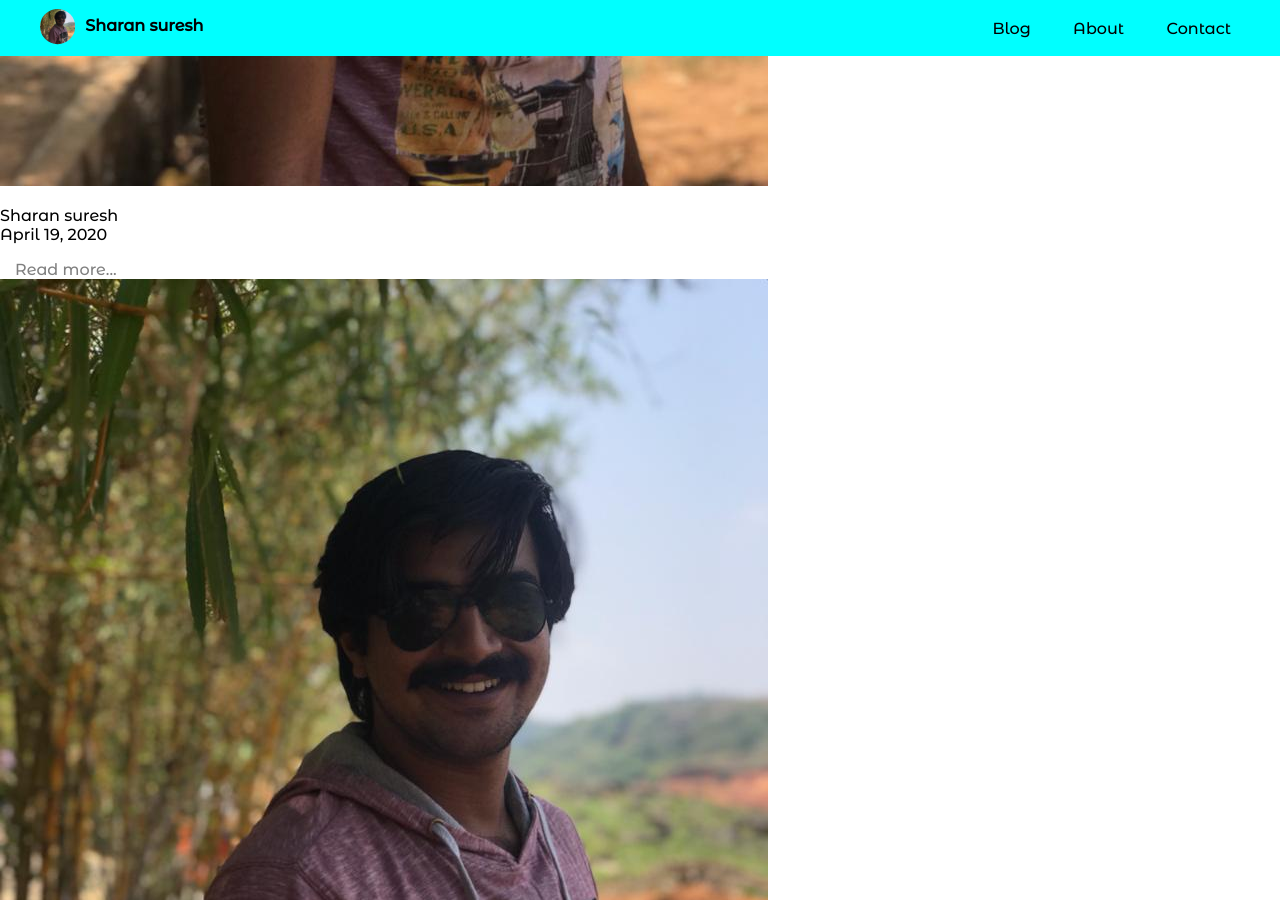
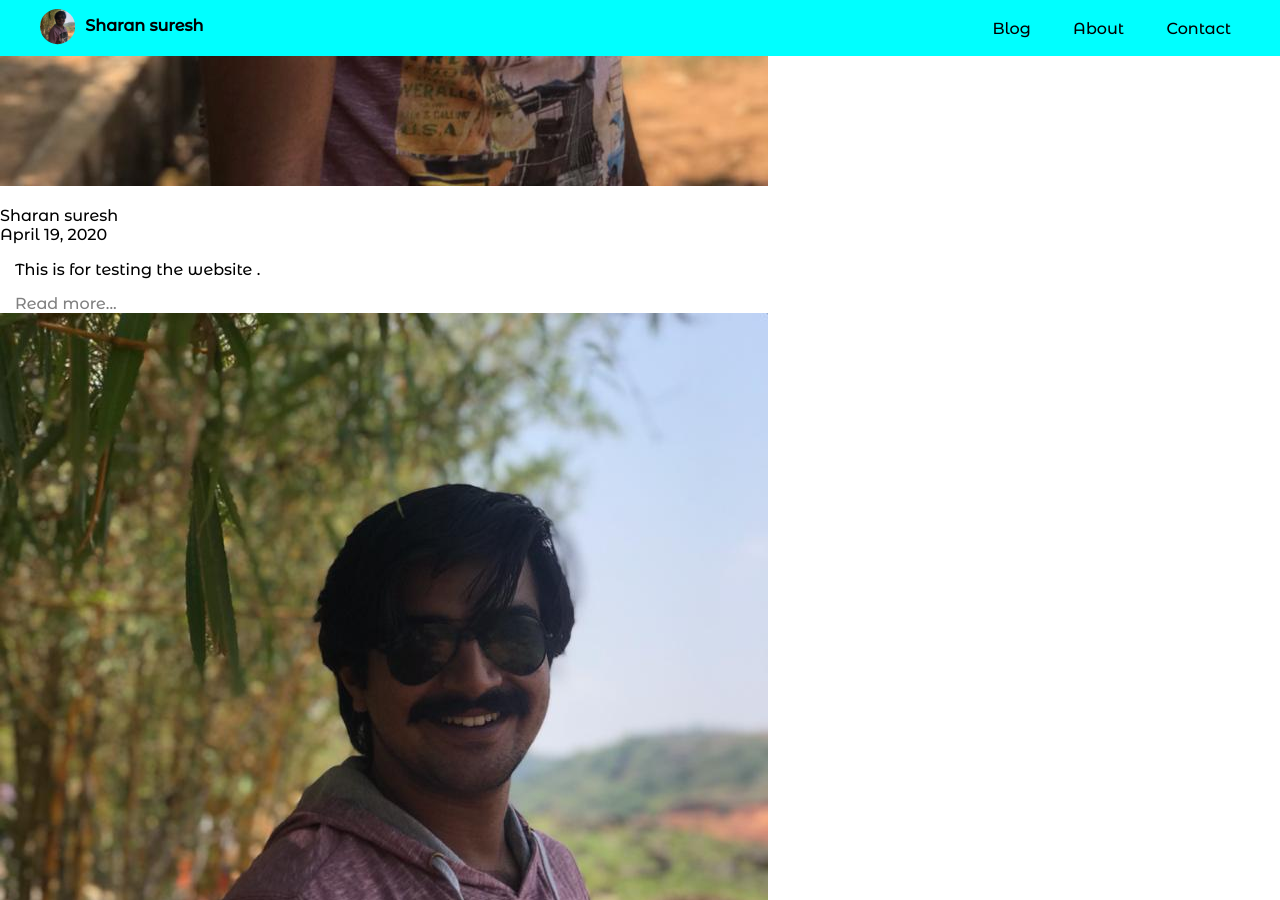
Before and after one commit to sharansureshkv99/blog, a Jekyll site: the page built from index.html, in a window 1280 px wide and 900 px high, scrolled down 2816 px. Built offline with Jekyll 4.4.1, drawn with Linux system fonts in a browser that asks for light colours.

Commit message:
Updated Sharan Suresh

```diff
--- a/_posts/2020-04-19-sharan-suresh.markdown
+++ b/_posts/2020-04-19-sharan-suresh.markdown
@@ -3,7 +3,7 @@ title: Sharan suresh
 date: 2020-04-19 03:33:00 Z
 categories:
 - article
-Description: 'This is for testing the website . '
+description: 'This is for testing the website . '
 layout: articleview
 ---
 
```
